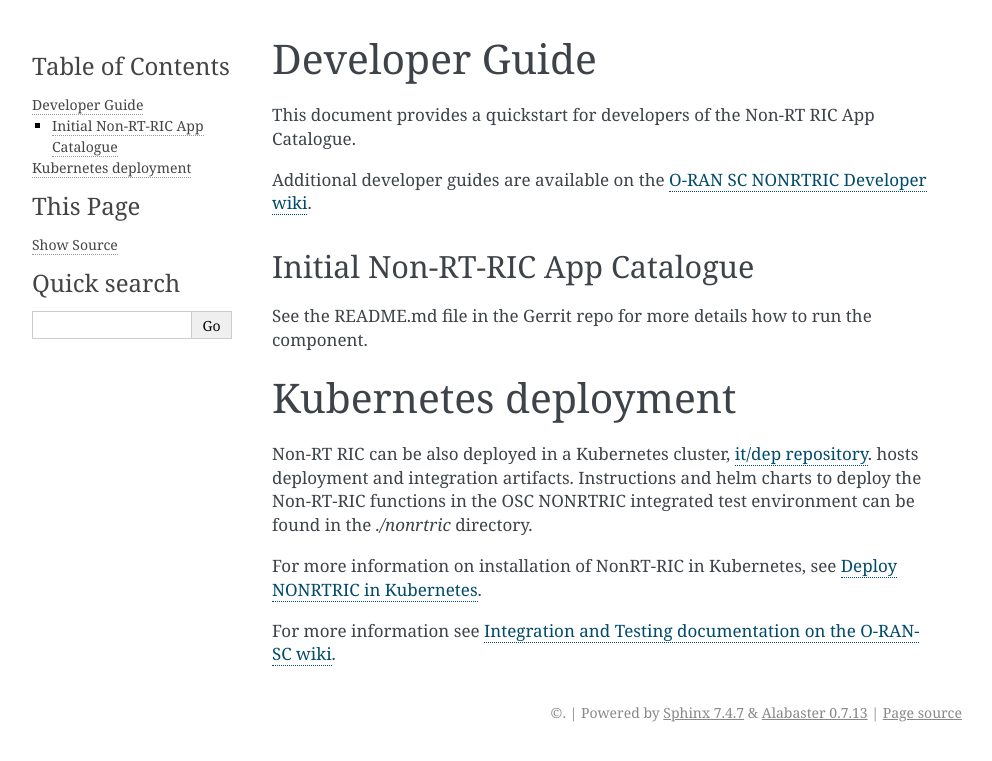
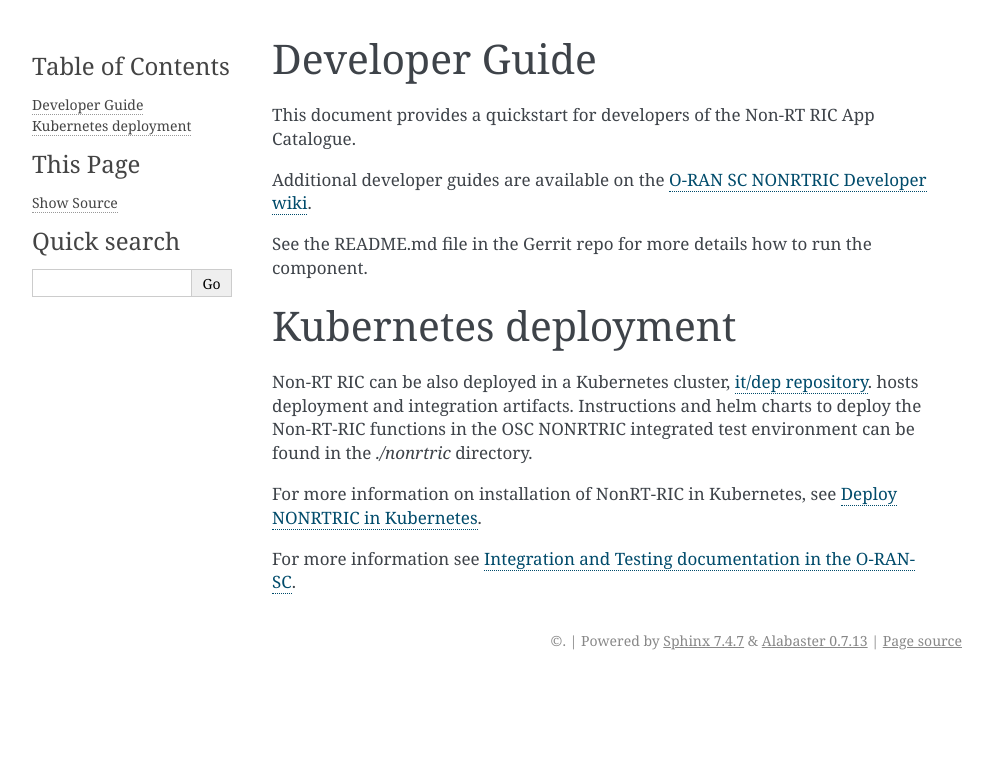
Before and after one commit to o-ran-sc/nonrtric-plt-rappcatalogue, a Sphinx documentation site: the page built from docs/developer-guide.rst, in a window 1280 px wide. Shown: the top 761 px of the page, without its empty margins (148-1140 px from the left). Built offline with Sphinx 7.4.7, drawn with Linux system fonts in a browser that asks for light colours.

Commit message:
Correct documentation
Issue-ID: NONRTRIC-762
Signed-off-by: elinuxhenrik <henrik.b.andersson@est.tech>
Change-Id: I5f5d34090c78a48ed4f3f404710901a797ce21fa

```diff
--- a/docs/api-docs.rst
+++ b/docs/api-docs.rst
@@ -15,7 +15,7 @@
 API-Docs
 ========
 
-Here we describe the APIs to access the Non-RT RIC App Catalogue.
+Here we describe the API to access the Non-RT RIC App Catalogue.
 
 
 Non-RT-RIC App Catalogue (Initial)
--- a/docs/developer-guide.rst
+++ b/docs/developer-guide.rst
@@ -7,10 +7,7 @@
 
 This document provides a quickstart for developers of the Non-RT RIC App Catalogue.
 
-Additional developer guides are available on the `O-RAN SC NONRTRIC Developer wiki <https://wiki.o-ran-sc.org/display/RICNR/Release+E>`_.
-
-Initial Non-RT-RIC App Catalogue
---------------------------------
+Additional developer guides are available on the `O-RAN SC NONRTRIC Developer wiki <https://wiki.o-ran-sc.org/display/RICNR/Release+F>`_.
 
 See the README.md file in the Gerrit repo for more details how to run the component.
 
@@ -23,4 +20,4 @@
 
 For more information on installation of NonRT-RIC in Kubernetes, see `Deploy NONRTRIC in Kubernetes <https://wiki.o-ran-sc.org/display/RICNR/Deploy+NONRTRIC+in+Kubernetes>`_.
 
-For more information see `Integration and Testing documentation on the O-RAN-SC wiki <https://docs.o-ran-sc.org/projects/o-ran-sc-it-dep/en/latest/index.html>`_.
+For more information see `Integration and Testing documentation in the O-RAN-SC <https://docs.o-ran-sc.org/projects/o-ran-sc-it-dep/en/latest/index.html>`_.
```
